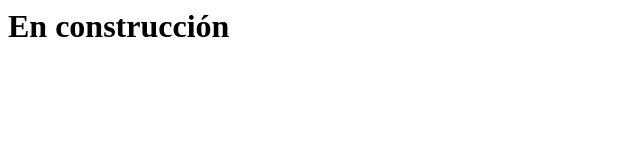
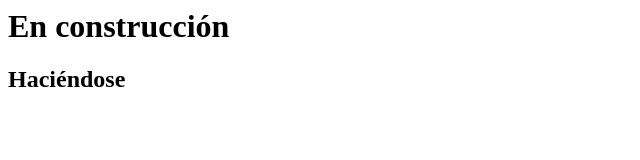
Before and after one commit to PedroPoole/CV, a plain HTML site: page index.html in a window 1280 px wide. Shown: the whole page, without its empty margins (0-640 px from the left). Drawn offline with Linux system fonts and the light colour scheme.

Commit message:
Update index.html

```diff
--- a/index.html
+++ b/index.html
@@ -1 +1,2 @@
 <h1>En construcción</h1>
+<h2>Haciéndose</h2>
```
